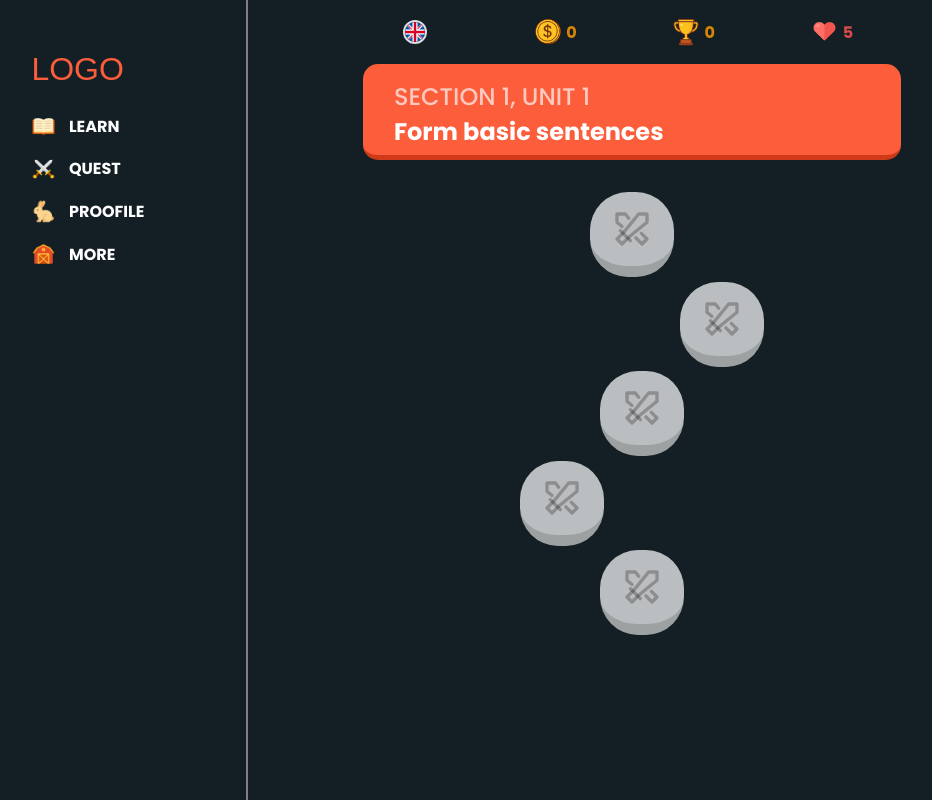
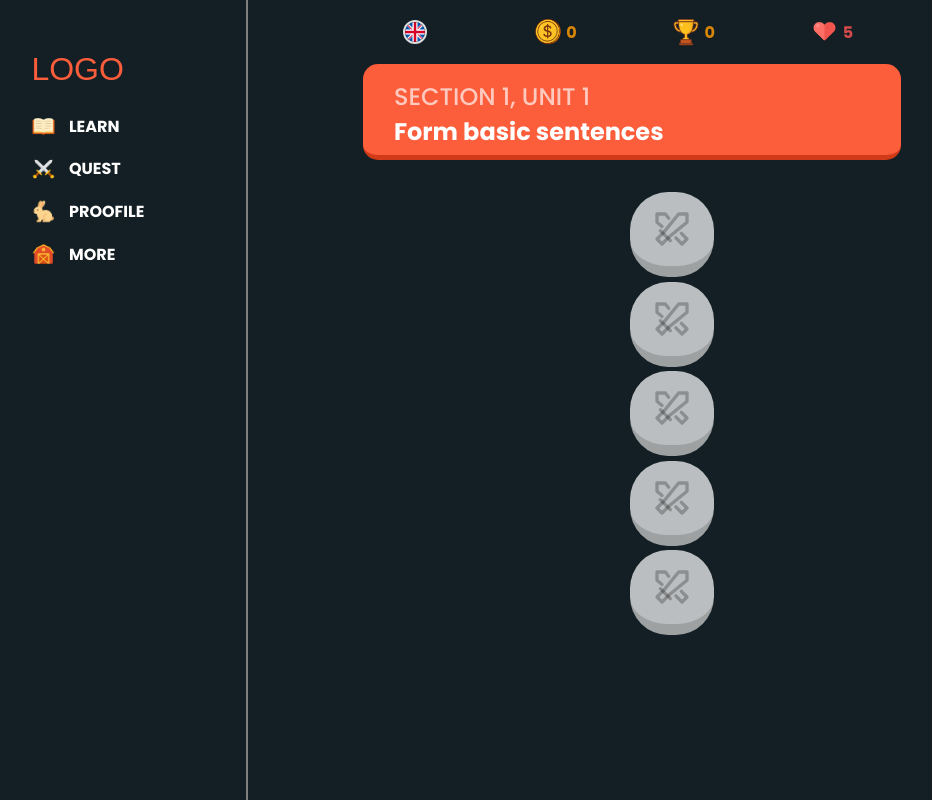
Before and after one commit to vitygo/language-learning-app, a React (Vite) app: page /dashboard in a window 1280 px wide. Shown: the top 800 px of the page, without its empty margins (8-940 px from the left). Built offline with nearby package versions, Linux system fonts and the light colour scheme; a web font is replaced by a local one.

Commit message:
add level logic

```diff
--- a/src/pages/LearningPage.jsx
+++ b/src/pages/LearningPage.jsx
@@ -1,10 +1,141 @@
 import "./LearningPage.css";
-import { useState, useEffect } from "react";
+import { useState, useEffect, useRef } from "react";
 import { useSelector, useDispatch } from "react-redux";
 import { TbSwords } from "react-icons/tb";
 import { Link } from "react-router-dom";
 import LevelPage from "./LevelPage";
 import { Outlet } from "react-router-dom";
+import { startGame } from "../store/gameSlice";
+
+const lessons = [
+  {
+    lessonNumber: 1,
+    lessonSubject: "basic",
+    lessonQuestions: [
+      {
+        id: 1,
+        question: "Which one of these is “the man”?",
+        correctAnswer: "czlowiek",
+        AnswerOptions: ["dziewczyna", "czlowiek", "jablko", "maupa"],
+      },
+      {
+        id: 2,
+        question: "Which one of these is “the woman”?",
+        correctAnswer: "dziewczyna",
+        AnswerOptions: ["dziewczyna", "czlowiek", "maupa", "jablko"],
+      },
+      {
+        id: 3,
+        question: "Which one of these is “the apple”?",
+        correctAnswer: "jablko",
+        AnswerOptions: ["czlowiek", "jablko", "dziewczyna", "maupa"],
+      },
+      {
+        id: 4,
+        question: "Which one of these is “the monkey”?",
+        correctAnswer: "maupa",
+        AnswerOptions: ["jablko", "dziewczyna", "maupa", "czlowiek"],
+      },
+    ],
+  },
+  {
+    lessonNumber: 2,
+    lessonSubject: "animals",
+    lessonQuestions: [
+      {
+        id: 1,
+        question: "Which one of these is “the cat”?",
+        correctAnswer: "kot",
+        AnswerOptions: ["pies", "kot", "krowa", "mysz"],
+      },
+      {
+        id: 2,
+        question: "Which one of these is “the dog”?",
+        correctAnswer: "pies",
+        AnswerOptions: ["kot", "pies", "krowa", "mysz"],
+      },
+      {
+        id: 3,
+        question: "Which one of these is “the cow”?",
+        correctAnswer: "krowa",
+        AnswerOptions: ["kot", "pies", "krowa", "mysz"],
+      },
+    ],
+  },
+  {
+    lessonNumber: 3,
+    lessonSubject: "fruits",
+    lessonQuestions: [
+      {
+        id: 1,
+        question: "Which one of these is “banana”?",
+        correctAnswer: "banan",
+        AnswerOptions: ["jablko", "banan", "pomarancza", "gruszka"],
+      },
+      {
+        id: 2,
+        question: "Which one of these is “orange”?",
+        correctAnswer: "pomarancza",
+        AnswerOptions: ["banan", "jablko", "pomarancza", "gruszka"],
+      },
+      {
+        id: 3,
+        question: "Which one of these is “pear”?",
+        correctAnswer: "gruszka",
+        AnswerOptions: ["jablko", "banan", "gruszka", "pomarancza"],
+      },
+    ],
+  },
+  {
+    lessonNumber: 4,
+    lessonSubject: "colors",
+    lessonQuestions: [
+      {
+        id: 1,
+        question: "Which one of these is “red”?",
+        correctAnswer: "czerwony",
+        AnswerOptions: ["niebieski", "zielony", "czerwony", "zolty"],
+      },
+      {
+        id: 2,
+        question: "Which one of these is “blue”?",
+        correctAnswer: "niebieski",
+        AnswerOptions: ["niebieski", "czerwony", "zolty", "zielony"],
+      },
+      {
+        id: 3,
+        question: "Which one of these is “yellow”?",
+        correctAnswer: "zolty",
+        AnswerOptions: ["zielony", "czerwony", "zolty", "niebieski"],
+      },
+    ],
+  },
+  {
+    lessonNumber: 5,
+    lessonSubject: "numbers",
+    lessonQuestions: [
+      {
+        id: 1,
+        question: "Which one of these is “one”?",
+        correctAnswer: "jeden",
+        AnswerOptions: ["jeden", "dwa", "trzy", "cztery"],
+      },
+      {
+        id: 2,
+        question: "Which one of these is “two”?",
+        correctAnswer: "dwa",
+        AnswerOptions: ["trzy", "cztery", "dwa", "jeden"],
+      },
+      {
+        id: 3,
+        question: "Which one of these is “three”?",
+        correctAnswer: "trzy",
+        AnswerOptions: ["jeden", "trzy", "dwa", "cztery"],
+      },
+    ],
+  },
+];
+
 export default function LearningPage() {
   const language = useSelector((state) => state.language.value);
   const coins = useSelector((state) => state.coin.value);
@@ -45,33 +176,46 @@ export default function LearningPage() {
 export function LevelBlock() {
   return (
     <div className="level-block">
-      <Level moveLeft={"none"} position={"static"} />
-      <Level moveLeft={"90px"} />
-      <Level moveLeft={"10px"} />
-      <Level moveLeft={"-70px"} />
-      <Level moveLeft={"10px"} />
+      {lessons.map((lesson) => (
+        <Level key={lesson.lessonNumber} lesson={lesson} />
+      ))}
     </div>
   );
 }
 
-export function Level({ moveLeft, position }) {
+export function Level({ lesson }) {
+  const game = useSelector((state) => state.game.value);
+
+  const badgeRef = useRef(null);
   const [levelBadgeOpen, setLevelBadgeOpen] = useState(false);
+
+  useEffect(() => {
+    const handleClickOutside = (event) => {
+      if (badgeRef.current && !badgeRef.current.contains(event.target)) {
+        setLevelBadgeOpen(false);
+      }
+    };
+
+    document.addEventListener("mousedown", handleClickOutside);
+    return () => {
+      document.removeEventListener("mousedown", handleClickOutside);
+    };
+  }, []);
+
+  const dispatch = useDispatch();
+
   return (
-    <div className="level">
-      <div
-        className="level__button"
-        onClick={() => setLevelBadgeOpen(true)}
-        style={{ left: moveLeft, position: position }}
-      >
+    <div className="level" ref={badgeRef}>
+      <div className="level__button" onClick={() => setLevelBadgeOpen(true)}>
         <TbSwords size="40px" color="rgba(0, 0, 0, 0.254)" />
       </div>
       <div className={`level__badge ${levelBadgeOpen ? "active" : ""}`}>
-        <h3 className="badge__text__title">Form Basuc sentence</h3>
-        <p className="badge__text">lesaon 1 of 4</p>
+        <h3 className="badge__text__title">{lesson.lessonSubject}</h3>
+        <p className="badge__text">{`${lesson.lessonNumber}`}</p>
         <Link
           to="/dashboard/level"
-          onClick={() => setLevelBadgeOpen(false)}
           className="badge__button"
+          onClick={() => dispatch(startGame(lesson))}
         >
           START
         </Link>
--- a/src/pages/LevelPage.jsx
+++ b/src/pages/LevelPage.jsx
@@ -1,10 +1,22 @@
 import "./LevelPage.css";
 import { useSelector, useDispatch } from "react-redux";
+import { startGame } from "../store/gameSlice";
 import { IoClose } from "react-icons/io5";
 import { Link } from "react-router-dom";
+import { useEffect, useState } from "react";
+import { useNavigate } from "react-router-dom";
 
 export default function LevelPage() {
+  const game = useSelector((state) => state.game.value);
   const heart = useSelector((state) => state.heart.value);
+  const [progresBar, setProgresBar] = useState(0);
+  const [currentQ, setCurrentQ] = useState(0);
+
+  if (!game) {
+    return <p>Loading lesson...</p>;
+  }
+
+  const currentQuestion = game.lessonQuestions[currentQ];
 
   return (
     <div className="level-container">
@@ -15,13 +27,60 @@ export default function LevelPage() {
           </Link>
         </div>
         <div className="header__level-complete">
-          <div className="level-complete__line"></div>
+          <div
+            className="level-complete__line"
+            style={{ width: `${progresBar}%` }}
+          ></div>
         </div>
         <div className="header__heart">
           <img src="../heart.png" className="heart__img" />
           <p className="elements__data data--heart">{heart}</p>
         </div>
       </div>
+      <div className="level__body">
+        <h1 className="body__question">{currentQuestion.question}</h1>
+        <div className="body__answer-grid">
+          {currentQuestion.AnswerOptions.map((option, index) => (
+            <Option
+              key={index}
+              text={option}
+              progresBar={progresBar}
+              setProgresBar={setProgresBar}
+              setCurrentQ={setCurrentQ}
+              correctAnswer={currentQuestion.correctAnswer}
+            />
+          ))}
+        </div>
+      </div>
     </div>
   );
 }
+
+export function Option({
+  text,
+  correctAnswer,
+  progresBar,
+  setProgresBar,
+  setCurrentQ,
+}) {
+  const navigate = useNavigate();
+
+  function checkAnswer() {
+    if (text === correctAnswer) {
+      const nextProgress = progresBar + 25; // calculate next progress
+      setProgresBar(nextProgress);
+
+      if (nextProgress >= 100) {
+        navigate("/dashboard"); // navigate if finished
+      } else {
+        setCurrentQ((prev) => prev + 1); // go to next question
+      }
+    }
+  }
+
+  return (
+    <div className="option-card" onClick={() => checkAnswer()}>
+      <h2>{text}</h2>
+    </div>
+  );
+}
--- a/src/pages/levelPage.css
+++ b/src/pages/levelPage.css
@@ -30,6 +30,7 @@
     width: 40%;
     border-radius: 12px;
     background: rgb(115, 245, 119);
+    transition: 0.6s ease;
 
 
 }
@@ -63,6 +64,48 @@
     display: flex;
     align-items: center;
 
+}
+
+
+.level__body{
+    width: 100%;
+    height: 100%;
+    display: flex;
+    flex-direction: column;
+    align-items: center;
+    color: white;
+    font-family: "Poppins", sans-serif;
+
+}
+
+.body__question{
+    width: 90%;
+    margin-top: 4%;
+}
+
+.body__answer-grid{
+    display: grid;
+    grid-template-columns: 1fr 1fr;
+    width: 100%;
+    height: 50%;
+    padding: 5%;
+    gap: 10px;
+    margin-top: 10%;
+}
+
+
+.option-card{
+    height: 100%;
+    width: 100%;
+    border-radius: 12px;
+    background:  #fc5d3b;
+    cursor: pointer;
+    border-bottom: 5px solid #ffffff6d;
+    transition: 0.2s ease;
+}
+
+.option-card:active{
+    border-bottom: 1px solid #ffffff6d;
 }
 
 
--- /dev/null
+++ b/src/store/gameSlice.js
@@ -0,0 +1,16 @@
+import { createSlice } from "@reduxjs/toolkit";
+
+const initialState = {
+  value: null,
+};
+
+const gameSlice = createSlice({
+  name: "game",
+  initialState,
+  reducers: {
+    startGame: (state, action) => {state.value = action.payload},
+  },
+});
+
+export const { startGame } = gameSlice.actions;
+export default gameSlice.reducer;
--- a/src/store/store.js
+++ b/src/store/store.js
@@ -3,12 +3,14 @@ import languageReducer from "./languageSlice";
 import coinReducer from "./coinSlice";
 import heartReducer from "./heartSlice"
 import scoreReducer from "./scoreSlice"
+import gameReducer from "./gameSlice"
 
 export const store = configureStore({
   reducer: {
     language: languageReducer,
     coin: coinReducer,
     heart: heartReducer,
-    score: scoreReducer
+    score: scoreReducer,
+    game: gameReducer
   },
 });
```
